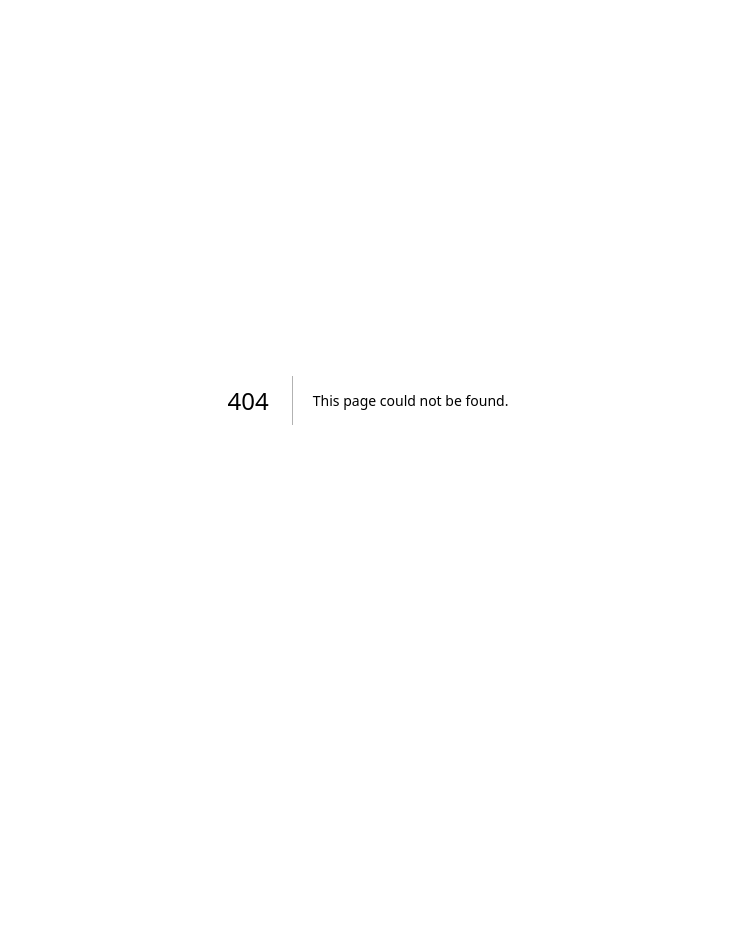
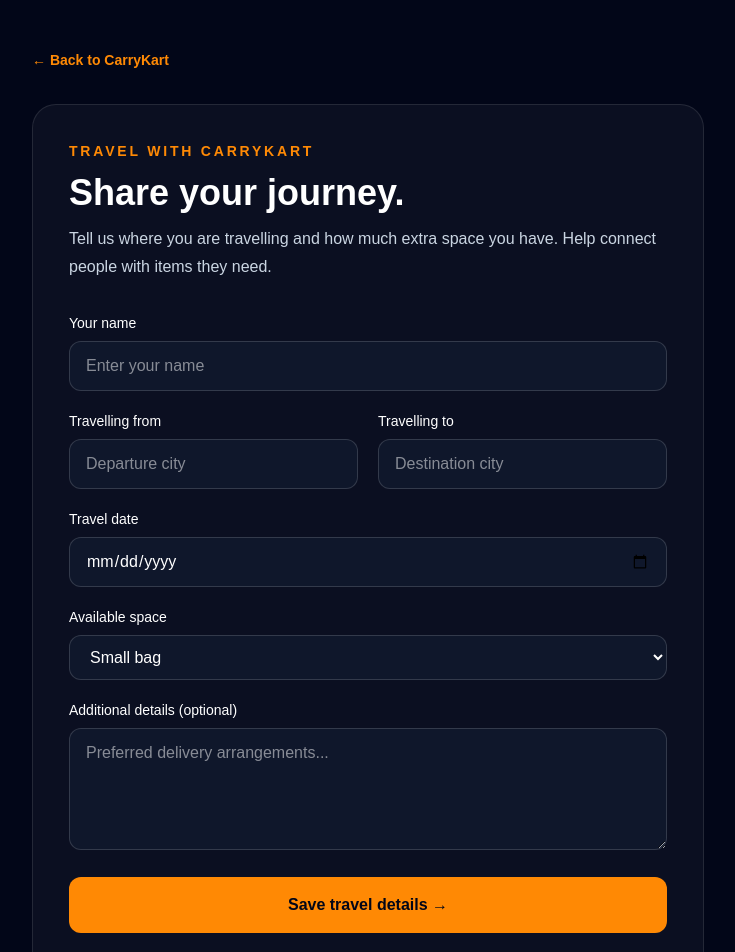
Before and after one commit to divyarajsingh-AI/carrykart, a Next.js app: page /travel in a window 1280 px wide. Before the commit this address had no page. Shown: the top 952 px of the page, without its empty margins (272-1007 px from the left). Before the commit the page ends 800 px from the top, so only its background shows below. Built offline with nearby package versions, Linux system fonts and the light colour scheme.

Commit message:
Add traveller form and connect travel button

```diff
--- /dev/null
+++ b/app/travel/page.tsx
@@ -0,0 +1,207 @@
+
+"use client";
+
+import { useState } from "react";
+
+export default function TravelPage() {
+  const [message, setMessage] = useState("");
+  const [form, setForm] = useState({
+    name: "",
+    from: "",
+    to: "",
+    date: "",
+    space: "Small bag",
+    details: "",
+  });
+
+  function handleChange(
+    e: React.ChangeEvent<
+      HTMLInputElement | HTMLSelectElement | HTMLTextAreaElement
+    >
+  ) {
+    setForm({ ...form, [e.target.name]: e.target.value });
+  }
+
+  function handleSubmit(e: React.FormEvent<HTMLFormElement>) {
+    e.preventDefault();
+
+    const saved = localStorage.getItem("carrykart-travelers");
+    const travelers = saved ? JSON.parse(saved) : [];
+
+    travelers.push({
+      ...form,
+      id: Date.now(),
+      createdAt: new Date().toISOString(),
+    });
+
+    localStorage.setItem("carrykart-travelers", JSON.stringify(travelers));
+
+    setMessage("Your travel details have been saved successfully!");
+    setForm({
+      name: "",
+      from: "",
+      to: "",
+      date: "",
+      space: "Small bag",
+      details: "",
+    });
+  }
+
+  const inputClass =
+    "w-full rounded-xl border border-white/15 bg-slate-900 px-4 py-3 text-white outline-none focus:border-orange-400";
+
+  return (
+    <main className="min-h-screen bg-slate-950 px-5 py-12 text-white">
+      <div className="mx-auto max-w-2xl">
+        <a
+          href="/"
+          className="text-sm font-semibold text-orange-400 hover:text-orange-300"
+        >
+          ← Back to CarryKart
+        </a>
+
+        <div className="mt-8 rounded-3xl border border-white/10 bg-white/[0.04] p-6 sm:p-9">
+          <p className="text-sm font-bold uppercase tracking-[0.2em] text-orange-400">
+            Travel with CarryKart
+          </p>
+
+          <h1 className="mt-3 text-3xl font-black sm:text-4xl">
+            Share your journey.
+          </h1>
+
+          <p className="mt-3 leading-7 text-slate-300">
+            Tell us where you are travelling and how much extra space you
+            have. Help connect people with items they need.
+          </p>
+
+          <form onSubmit={handleSubmit} className="mt-8 space-y-5">
+            <div>
+              <label htmlFor="name" className="mb-2 block text-sm font-medium">
+                Your name
+              </label>
+              <input
+                id="name"
+                name="name"
+                value={form.name}
+                onChange={handleChange}
+                className={inputClass}
+                placeholder="Enter your name"
+                required
+                maxLength={100}
+              />
+            </div>
+
+            <div className="grid gap-5 sm:grid-cols-2">
+              <div>
+                <label htmlFor="from" className="mb-2 block text-sm font-medium">
+                  Travelling from
+                </label>
+                <input
+                  id="from"
+                  name="from"
+                  value={form.from}
+                  onChange={handleChange}
+                  className={inputClass}
+                  placeholder="Departure city"
+                  required
+                  maxLength={100}
+                />
+              </div>
+
+              <div>
+                <label htmlFor="to" className="mb-2 block text-sm font-medium">
+                  Travelling to
+                </label>
+                <input
+                  id="to"
+                  name="to"
+                  value={form.to}
+                  onChange={handleChange}
+                  className={inputClass}
+                  placeholder="Destination city"
+                  required
+                  maxLength={100}
+                />
+              </div>
+            </div>
+
+            <div>
+              <label htmlFor="date" className="mb-2 block text-sm font-medium">
+                Travel date
+              </label>
+              <input
+                id="date"
+                name="date"
+                type="date"
+                min={new Date().toLocaleDateString("en-CA")}
+                value={form.date}
+                onChange={handleChange}
+                className={inputClass}
+                required
+              />
+            </div>
+
+            <div>
+              <label htmlFor="space" className="mb-2 block text-sm font-medium">
+                Available space
+              </label>
+              <select
+                id="space"
+                name="space"
+                value={form.space}
+                onChange={handleChange}
+                className={inputClass}
+              >
+                <option>Small bag</option>
+                <option>Medium bag</option>
+                <option>Large bag</option>
+                <option>Extra luggage space</option>
+              </select>
+            </div>
+
+            <div>
+              <label
+                htmlFor="details"
+                className="mb-2 block text-sm font-medium"
+              >
+                Additional details (optional)
+              </label>
+              <textarea
+                id="details"
+                name="details"
+                value={form.details}
+                onChange={handleChange}
+                className={inputClass}
+                placeholder="Preferred delivery arrangements..."
+                rows={4}
+                maxLength={1000}
+              />
+            </div>
+
+            <button
+              type="submit"
+              className="w-full rounded-xl bg-orange-400 px-6 py-4 font-bold text-slate-950 transition hover:bg-orange-300"
+            >
+              Save travel details →
+            </button>
+
+            {message && (
+              <p
+                role="status"
+                className="rounded-xl border border-green-400/30 bg-green-400/10 p-4 text-green-300"
+              >
+                {message}
+              </p>
+            )}
+          </form>
+
+          <p className="mt-6 text-xs leading-5 text-slate-400">
+            Demo only: details are stored in this browser, not shared with
+            other users. Do not enter sensitive personal information. This
+            form does not arrange or confirm any delivery.
+          </p>
+        </div>
+      </div>
+    </main>
+  );
+}
```
